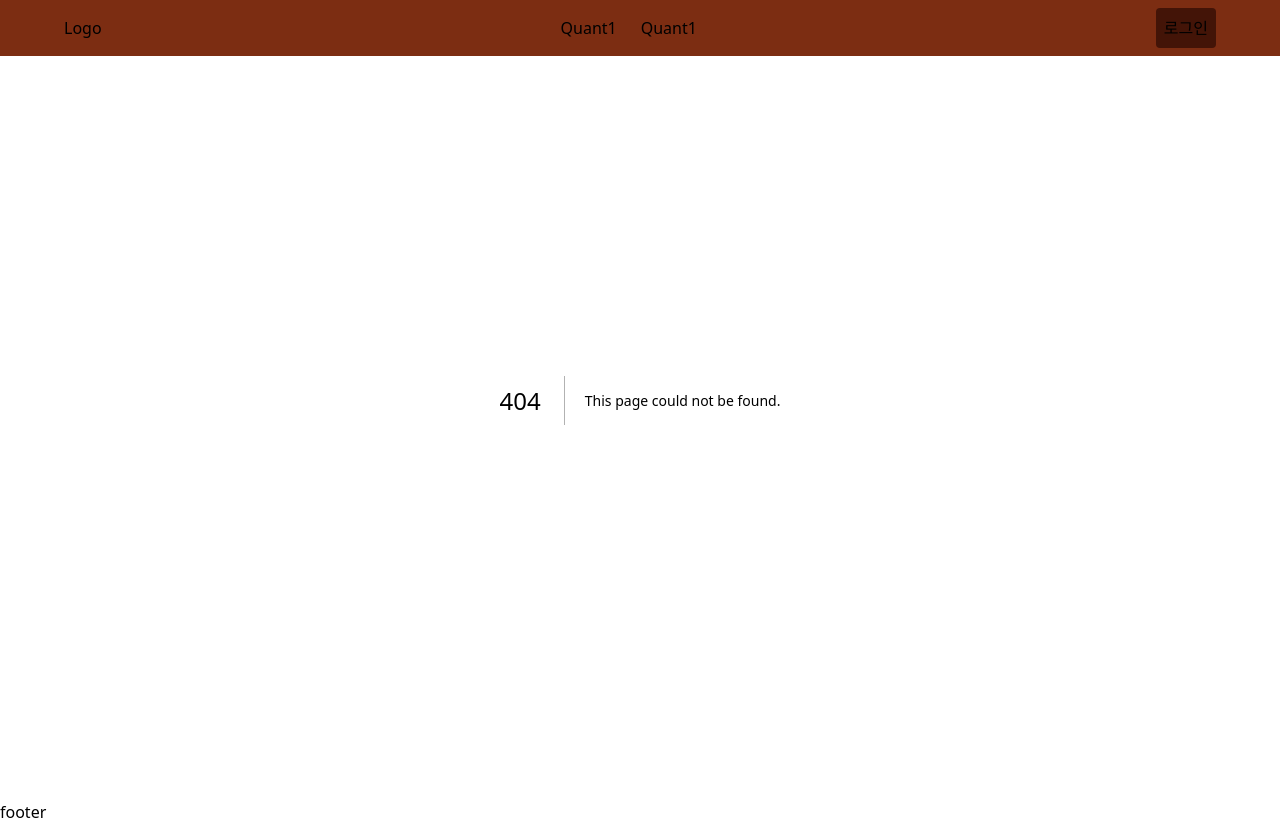
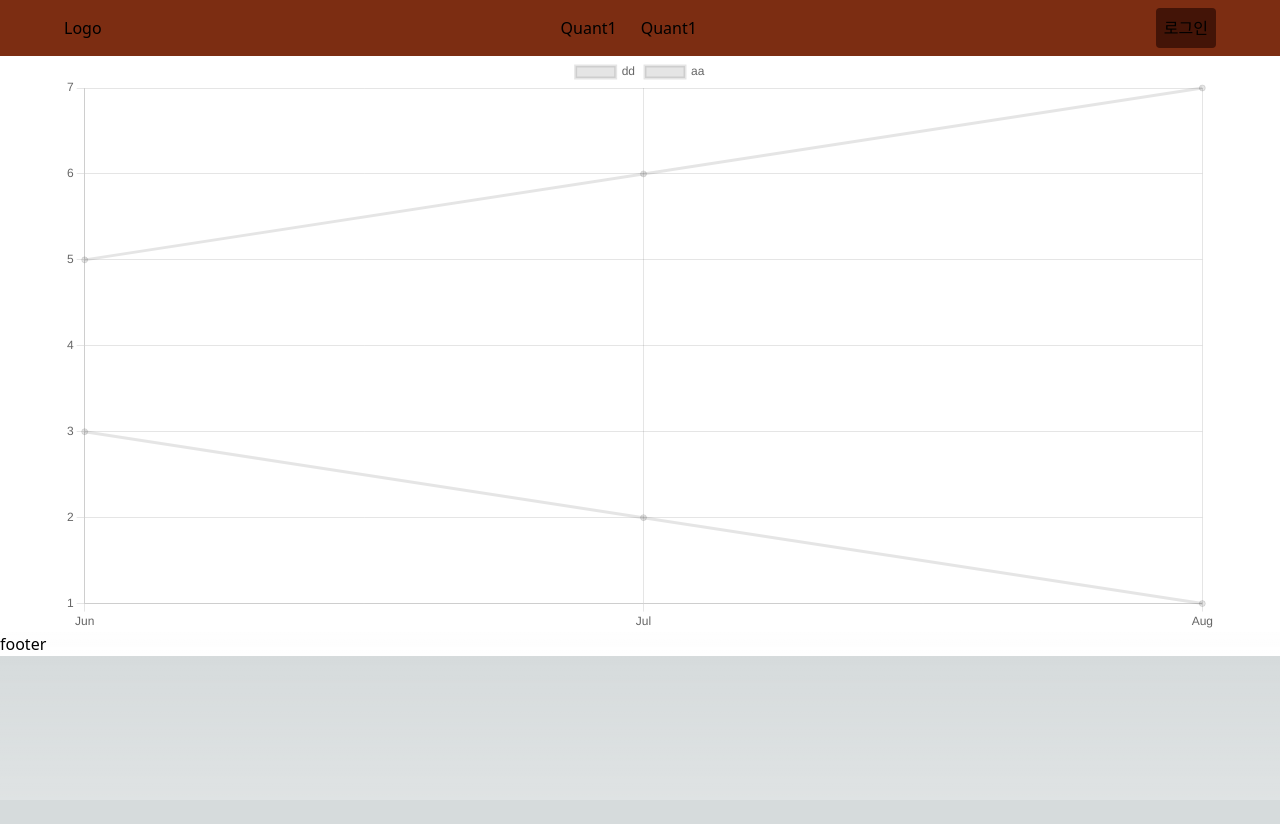
Before and after one commit to TOMTAMTOM-QQQ/front-end, a Next.js app: page /user in a window 1280 px wide. Before the commit this address had no page. After the commit the page ends 800 px from the top, so only its background shows below. Built offline with nearby package versions, Linux system fonts and the light colour scheme.

Commit message:
[ADD] chart component

```diff
--- /dev/null
+++ b/src/components/chart/LineChart.tsx
@@ -0,0 +1,43 @@
+import { Line } from 'react-chartjs-2';
+import {
+  Chart as ChartJS,
+  ArcElement,
+  Tooltip,
+  Legend,
+  CategoryScale,
+  LinearScale,
+  PointElement,
+  LineElement,
+} from 'chart.js';
+
+export const LineChart = () => {
+  ChartJS.register(
+    ArcElement,
+    Tooltip,
+    Legend,
+    CategoryScale,
+    LinearScale,
+    PointElement,
+    LineElement
+  );
+  return (
+    <>
+      <Line
+        datasetIdKey="id"
+        data={{
+          labels: ['Jun', 'Jul', 'Aug'],
+          datasets: [
+            {
+              label: 'dd',
+              data: [5, 6, 7],
+            },
+            {
+              label: 'aa',
+              data: [3, 2, 1],
+            },
+          ],
+        }}
+      />
+    </>
+  );
+};
--- /dev/null
+++ b/src/pages/user/index.tsx
@@ -0,0 +1,9 @@
+import { LineChart } from '@/components/chart/LineChart';
+
+export default function User() {
+  return (
+    <div className="bg-white w-auto h-30 mt-14 px-16 flex justify-center">
+      <LineChart />
+    </div>
+  );
+}
```
